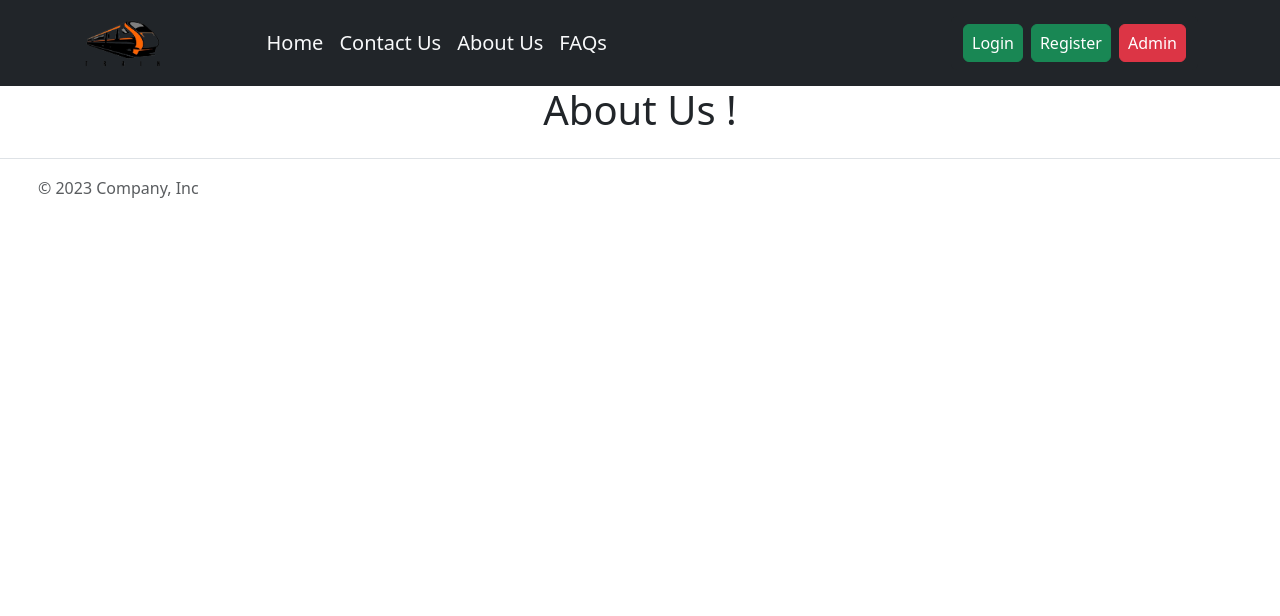
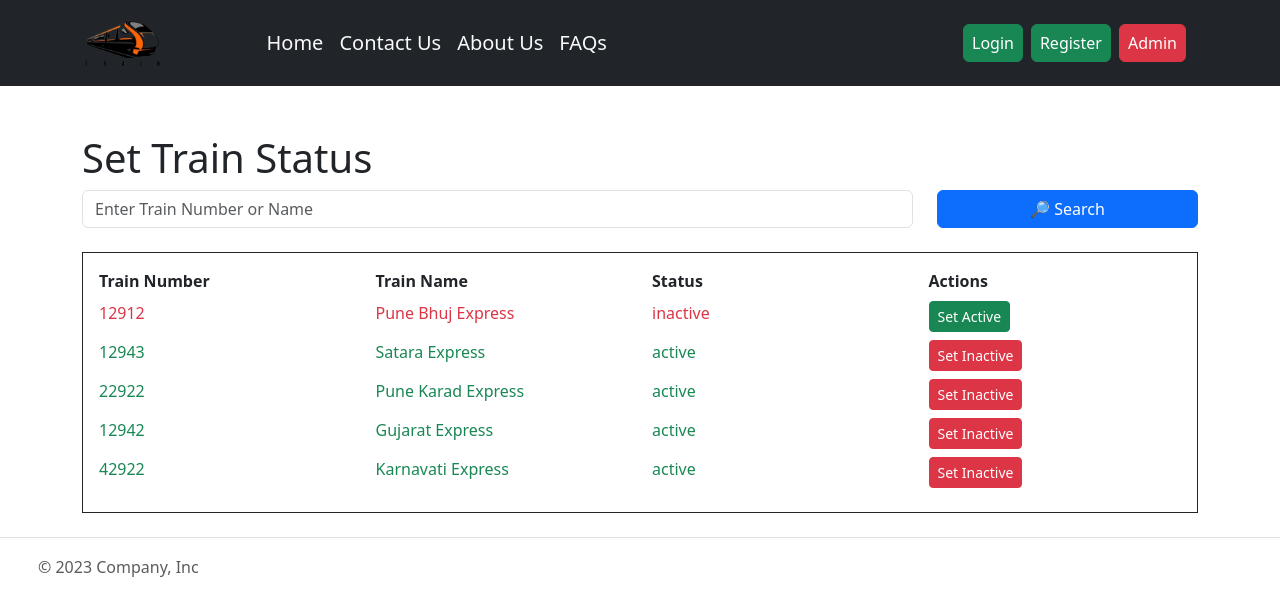
Before and after one commit to TrainReservationSystem/railway-reservation-system, a React (Create React App) app: page /about in a window 1280 px wide. Shown: the top 616 px of the page. Built offline with nearby package versions, Linux system fonts and the light colour scheme.

Commit message:
Added train status

```diff
--- a/src/components/aboutUs/AboutUs.jsx
+++ b/src/components/aboutUs/AboutUs.jsx
@@ -1,11 +1,13 @@
 import React from "react";
+import TrainStatus from "../train/TrainStatus";
 
 const AboutUs = () => {
   return (
     <>
-      <div className="container text-center">
+      {/* <div className="container text-center">
         <h1>About Us !</h1>
-      </div>
+      </div> */}
+      <TrainStatus />
     </>
   );
 };
--- /dev/null
+++ b/src/components/train/TrainCard.jsx
@@ -0,0 +1,27 @@
+
+import React from "react";
+
+const TrainCard = ({ train, onToggleStatus }) => {
+  const statusColor =
+    train.status === "active" ? "text-success" : "text-danger";
+
+  return (
+    <div className={`row ${statusColor} mb-2`}>
+      <div className="col">{train.tno}</div>
+      <div className="col">{train.tname}</div>
+      <div className="col">{train.status}</div>
+      <div className="col">
+        <button
+          className={`btn btn-sm ${
+            train.status === "active" ? "btn-danger" : "btn-success"
+          }`}
+          onClick={() => onToggleStatus(train.tno)}
+        >
+          {train.status === "active" ? "Set Inactive" : "Set Active"}
+        </button>
+      </div>
+    </div>
+  );
+};
+
+export default TrainCard
--- a/src/components/train/TrainStatus.jsx
+++ b/src/components/train/TrainStatus.jsx
@@ -1,38 +1,109 @@
-import React from 'react'
+import React, { useState } from "react";
+import TrainCard from "./TrainCard";
 
 const TrainStatus = () => {
-    const trains =[
+  const [searchTerm, setSearchTerm] = useState("");
+  const [trains, setTrains] = useState([
     {
-            tno:12912,
-            tname:"Pune "
+      tno: 12912,
+      tname: "Pune Bhuj Express",
+      status: "inactive",
+    },
+    {
+      tno: 12943,
+      tname: "Satara Express",
+      status: "active",
+    },
+    {
+      tno: 22922,
+      tname: "Pune Karad Express",
+      status: "active",
+    },
+    {
+      tno: 12942,
+      tname: "Gujarat Express",
+      status: "active",
+    },
+    {
+      tno: 42922,
+      tname: "Karnavati Express",
+      status: "active",
+    },
+  ]);
+
+  const [filteredTrains, setFilteredTrains] = useState([]);
+
+  const handleSearch = () => {
+    const filtered = trains.filter(
+      (train) =>
+        train.tno.toString().includes(searchTerm) ||
+        train.tname.toLowerCase().includes(searchTerm.toLowerCase())
+    );
+    setFilteredTrains(filtered);
+  };
+
+  const handleToggleStatus = (trainNumber) => {
+    setTrains((prevTrains) =>
+      prevTrains.map((train) => {
+        if (train.tno === trainNumber) {
+          return {
+            ...train,
+            status: train.status === "active" ? "inactive" : "active",
+          };
         }
+        return train;
+      })
+    );
+  };
 
-    ];
   return (
-    <>
-        <div className="container m-5 ">
+    <div className="container-fluid mt-5 d-flex align-items-center justify-content-center">
       <div className="container">
-                Train Number :
-                <input type="text" className='ms-4 me-4'/>
-                <button className='btn btn-outline-primary p-2' >🔎 Search</button>
+        <h1>Set Train Status</h1>
+        <div className="row mb-4">
+          <div className="col-9">
+            <input
+              type="text"
+              className="form-control"
+              placeholder="Enter Train Number or Name"
+              value={searchTerm}
+              onChange={(e) => setSearchTerm(e.target.value)}
+            />
+          </div>
+          <div className="col-3">
+            <button className="btn btn-primary w-100" onClick={handleSearch}>
+              🔎 Search
+            </button>
+          </div>
         </div>
 
-            <div className="container border bordered mt-5">
-                <div className="row">
-                    <div className="col">
-                        Train Number
+        <div className="border border-dark p-3">
+          <div className="row fw-bold mb-2">
+            <div className="col">Train Number</div>
+            <div className="col">Train Name</div>
+            <div className="col">Status</div>
+            <div className="col">Actions</div>
           </div>
-                    <div className="col">
-                        Train name
-                    </div>
-                    <div className="col">
-                        Status
+
+          {filteredTrains.length > 0
+            ? filteredTrains.map((train) => (
+                <TrainCard
+                  key={train.tno}
+                  train={train}
+                  onToggleStatus={handleToggleStatus}
+                />
+              ))
+            : trains.map((train) => (
+                <TrainCard
+                  key={train.tno}
+                  train={train}
+                  onToggleStatus={handleToggleStatus}
+                />
+              ))}
         </div>
       </div>
     </div>
-        </div>
-    </>
-  )
-}
+  );
+};
 
-export default TrainStatus
+export default TrainStatus;
```
Lines whose indentation alone changed are shown as unchanged.
